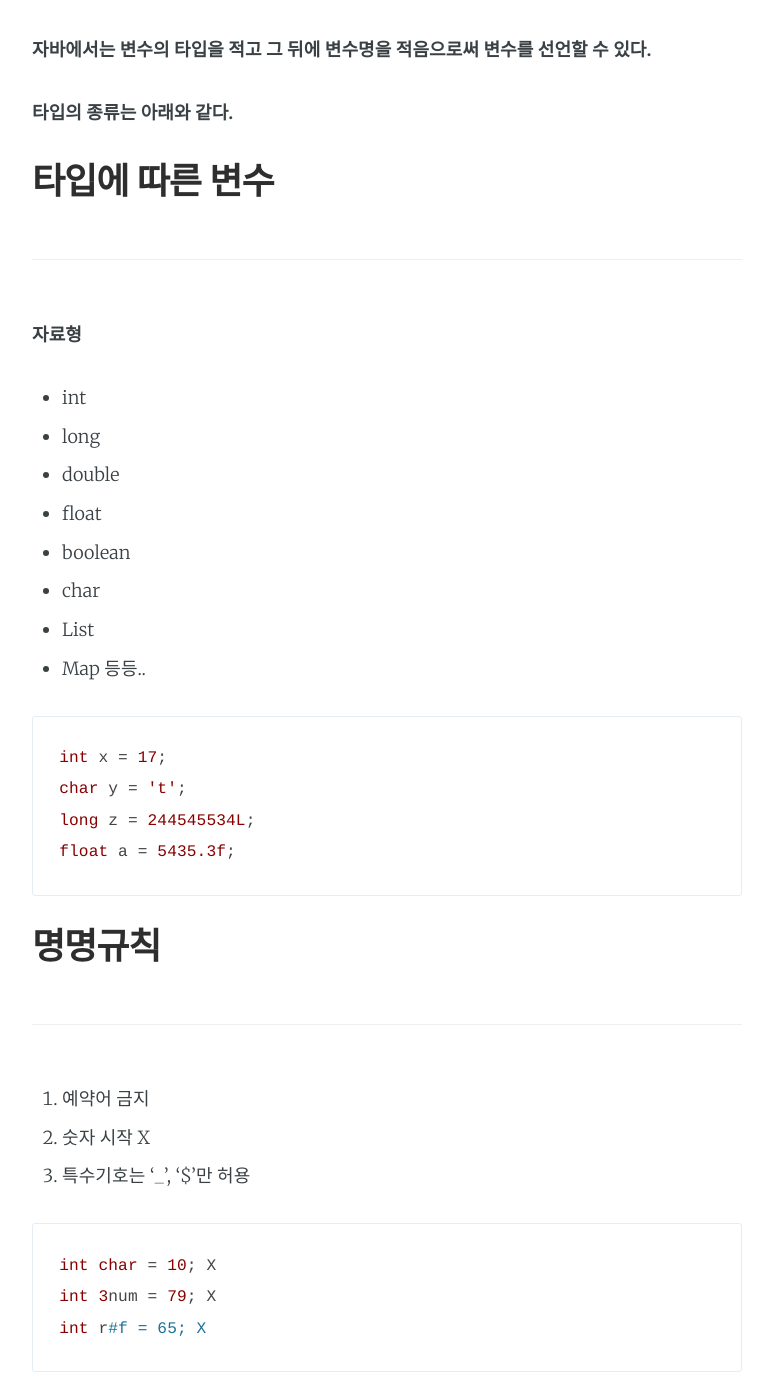
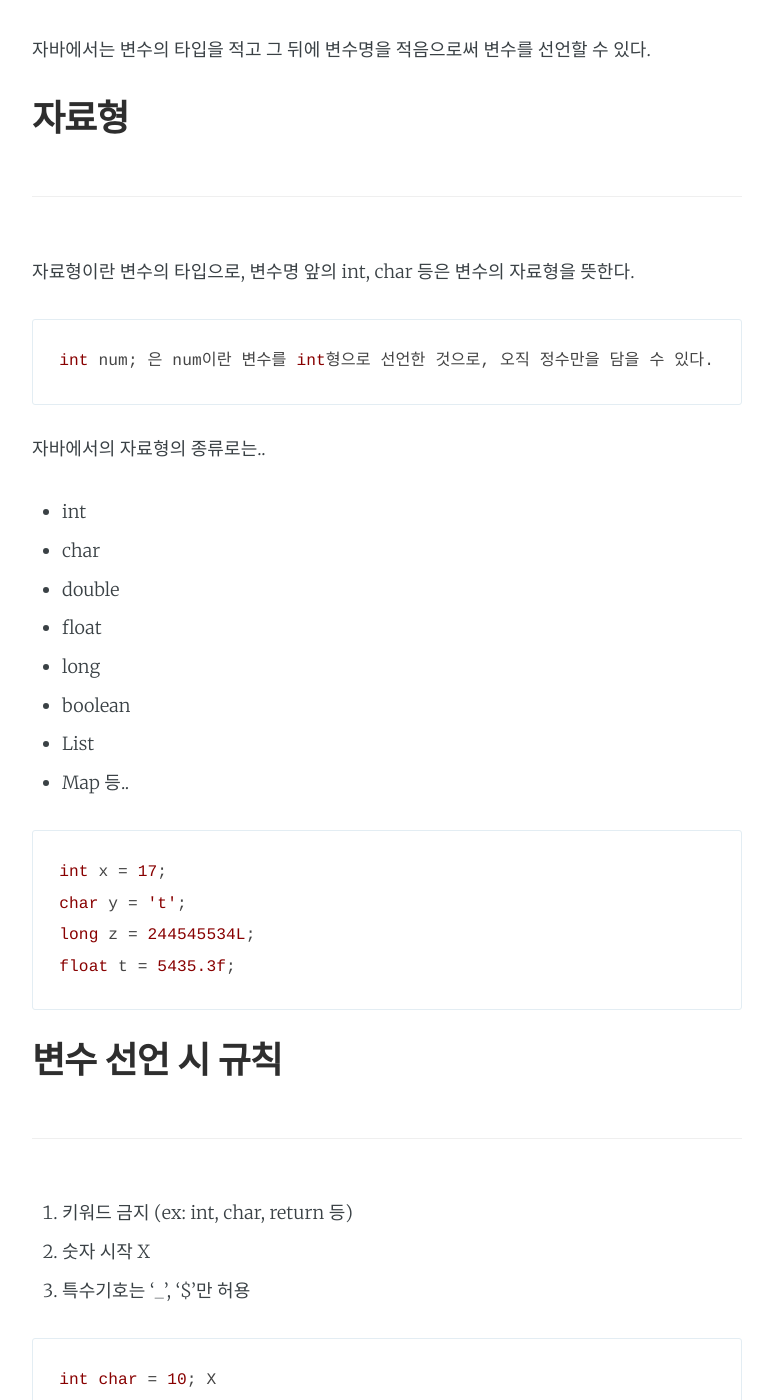
Before and after one commit to jeongjji/blog, a Jekyll site: the page built from _posts/2021-01-17-JavaVariable.md, in a window 1280 px wide and 1400 px high, scrolled down 383 px. Shown: the whole window, without its empty margins (253-1026 px from the left). Built offline with Jekyll 4.4.1, drawn with Linux system fonts in a browser that asks for light colours; nearby versions of some CDN libraries; some of the changed text lies outside the part shown.

Commit message:
var edit

````diff
--- a/_posts/2021-01-17-JavaVariable.md
+++ b/_posts/2021-01-17-JavaVariable.md
@@ -1,40 +1,51 @@
 ---
 layout: page
-title: 자바 변수
+title: 변수
 ---
 
 ## **변수란?**
-***
-**변수란 쉽게 말하면 변하는 수로, 프로그래밍에선 데이터를 담는 박스 정도로 비유할 수 있다.**
 
-**자바에서는 변수의 타입을 적고 그 뒤에 변수명을 적음으로써 변수를 선언할 수 있다.**
+---
 
-**타입의 종류는 아래와 같다.**
+변수란 쉽게 말하면 변하는 수로, 프로그래밍에선 데이터를 담는 박스 정도로 비유할 수 있다.
 
-## **타입에 따른 변수**
-***
-**자료형**
+자바에서는 변수의 타입을 적고 그 뒤에 변수명을 적음으로써 변수를 선언할 수 있다.
+
+## **자료형**
+
+---
+
+자료형이란 변수의 타입으로, 변수명 앞의 int, char 등은 변수의 자료형을 뜻한다.
+
+```java
+int num; 은 num이란 변수를 int형으로 선언한 것으로, 오직 정수만을 담을 수 있다.
+```
+
+자바에서의 자료형의 종류로는..
 
 - int
-- long
+- char
 - double
 - float
+- long
 - boolean
-- char
 - List
-- Map 등등..
+- Map 등..
 
 ```java
 int x = 17;
 char y = 't';
 long z = 244545534L;
-float a = 5435.3f;
+float t = 5435.3f;
 ```
-## **명명규칙**
-***
-1. 예약어 금지
+
+## **변수 선언 시 규칙**
+
+---
+
+1. 키워드 금지 (ex: int, char, return 등)
 2. 숫자 시작 X
-3. 특수기호는 '_', '$'만 허용
+3. 특수기호는 '\_', '$'만 허용
 
 ```java
 int char = 10; X
@@ -43,7 +54,9 @@ int r#f = 65; X
 ```
 
 ## **선언 위치에 따른 변수**
-***
+
+---
+
 **지역 변수** : 메소드 내에 선언되며 메소드 호출시 생성되고 메소드가 종료되면 사라진다.
 
 **매개 변수** : 흔히 파라미터라고 불린다. 메소드에서 입력값을 받을 때가 있는데 그때 사용되는 변수를 매개변수라고 한다.
@@ -56,11 +69,13 @@ int r#f = 65; X
 클래스 로딩시 생성되며 클래스이름.변수이름 이렇게 인스턴스 생성 필요없이 바로 쓸 수 있다.
 
 ## **변수의 형변환**
-***
+
+---
+
 **자바를 사용하다보면 변수를 형변환 해야할 때가 있다.**
 
-**대부분 변수 앞에 괄호를 넣고 바꿀 변수 타입을 넣거나,**
-**메서드를 이용한다.**
+대부분 변수 앞에 괄호를 넣고 바꿀 변수 타입을 넣거나,
+메서드를 이용한다.
 
 ```java
 x = Integer.valueOf(str);
````
